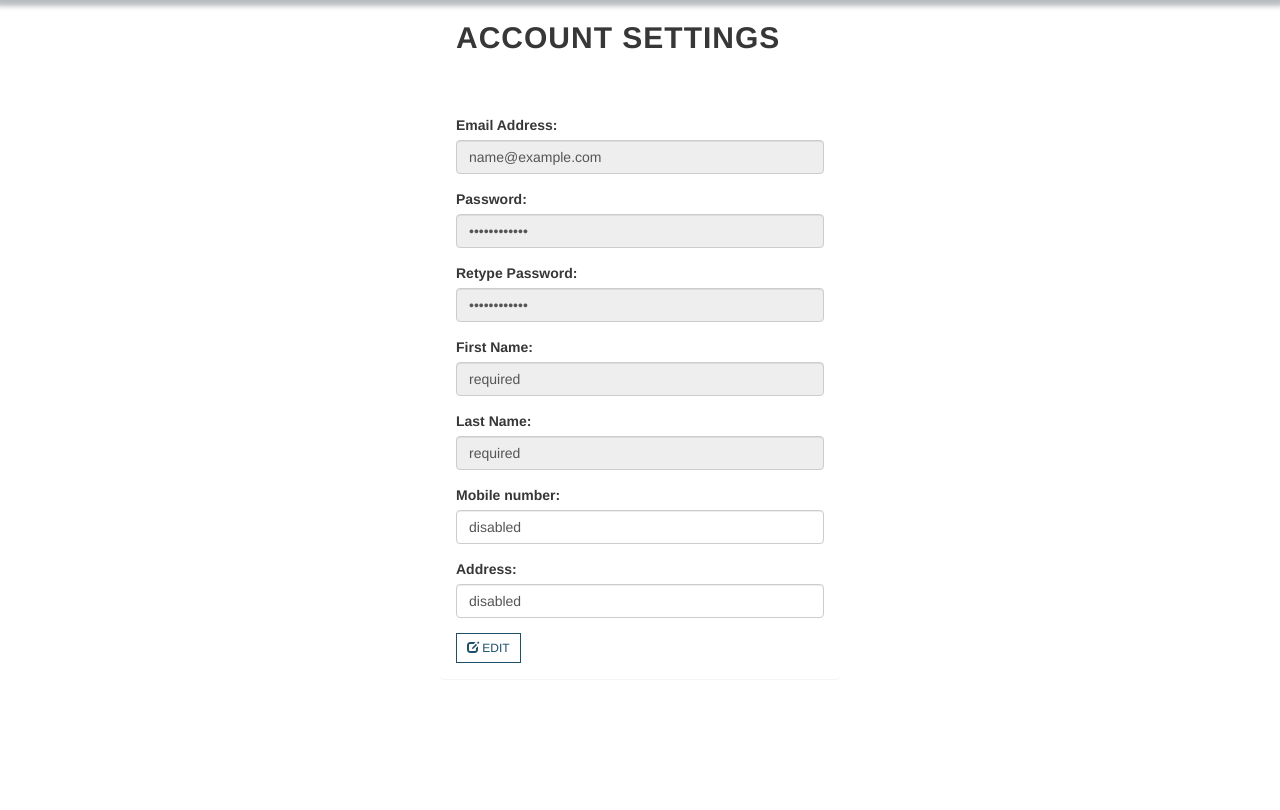
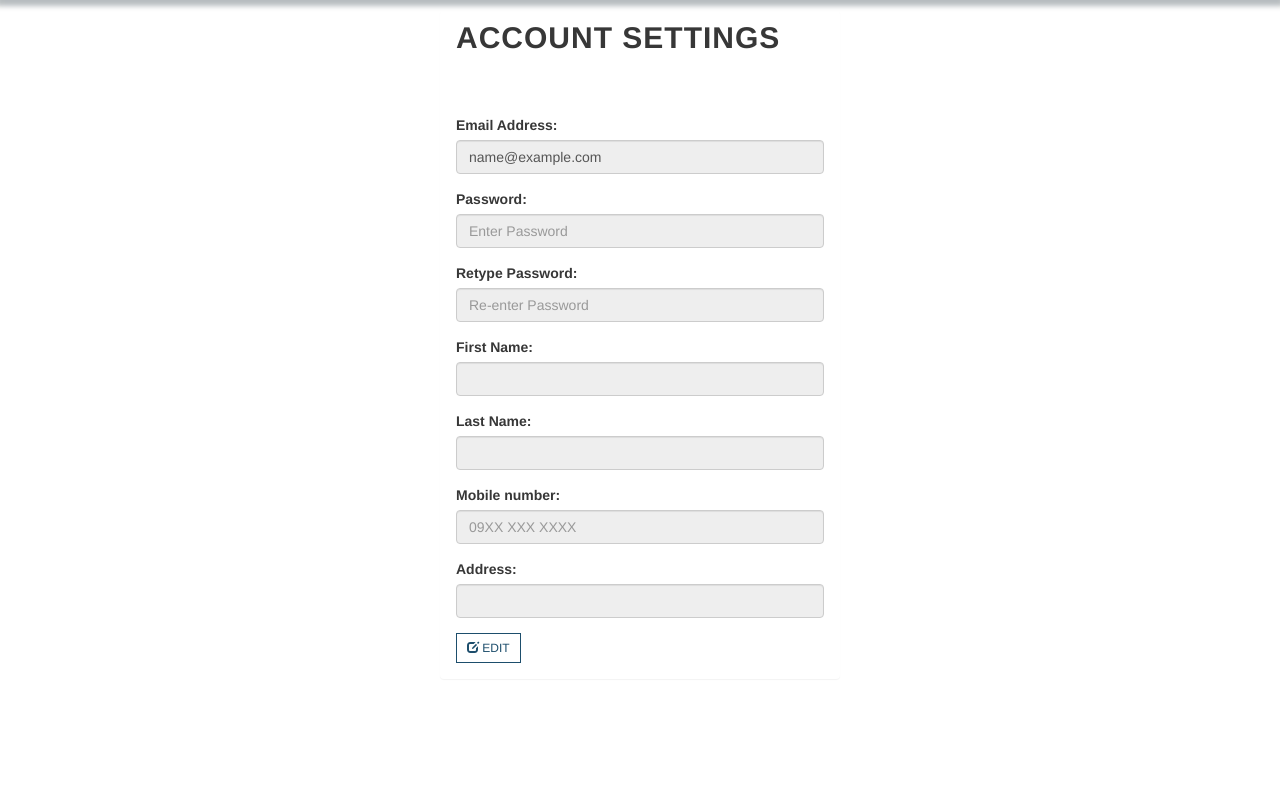
Before and after one commit to fish-bones22/p-o_web, a PHP site: page /accountsettings.php in a window 1280 px wide. Shown: the part 90-900 px from the top of the page. Run offline with PHP 8.4, Linux system fonts and the light colour scheme; the visitor is signed in with stand-in values (Sample User, id 1); data that the repository does not hold is empty.

Commit message:
fixed account settings and forgot password section

```diff
--- a/accountsettings.php
+++ b/accountsettings.php
@@ -9,7 +9,7 @@
     if (isset($_REQUEST["lname"]))
       $lname=$_REQUEST["fname"];
 
-    $query = "SELECT * FROM user WHERE email LIKE '".$_SESSION['email']."'";
+    $query = "SELECT * FROM `user` WHERE `email` LIKE '".$_SESSION['email']."';";
 
     $result = $db->query($query);
     $numresults = $result->num_rows;
@@ -63,31 +63,31 @@
           ?>
           <div class="form-group">
             <label for="email">Email Address:</label>
-            <input type="email" class="form-control" id="email" name="email" autocomplete='off' placeholder="Enter Email" value=<?php echo $email;?> required disabled>
+            <input type="email" class="form-control" id="email" name="email" autocomplete='off' placeholder="Enter Email" value="<?php echo $email;?>" required disabled>
           </div>
           <div class="form-group">
             <label for="pwd">Password:</label>
-            <input type="password" class="form-control" name="Password" id="pwd" name='pass' placeholder="Enter Password" value=<?php echo $password;?> autocomplete required disabled>
+            <input type="password" class="form-control" name="Password" id="pwd" name='pass' placeholder="Enter Password" value="<?php echo $password;?>" autocomplete required disabled>
           </div>
           <div class="form-group">
             <label for="pwd">Retype Password:</label>
-            <input type="password" class="form-control" name="RePassword" id="repwd" name='repass' placeholder="Re-enter Password" value=<?php echo $password;?> autocomplete required disabled>
+            <input type="password" class="form-control" name="RePassword" id="repwd" name='repass' placeholder="Re-enter Password" value="<?php echo $password;?>" autocomplete required disabled>
           </div>
           <div class="form-group">
             <label for="fname" class="control-label">First Name:</label>
-            <input type="text" class="form-control" name="Fname" id="fname" autocomplete='off' value=<?php echo $fname;?> required disabled>
+            <input type="text" class="form-control" name="Fname" id="fname" autocomplete='off' value="<?php echo $fname;?>" required disabled>
           </div>
           <div class="form-group">
             <label for="lname">Last Name:</label>
-            <input type="text" class="lastname-form form-control" name="Lname" id="lname" autocomplete='off' value=<?php echo $lname;?> required disabled>
+            <input type="text" class="lastname-form form-control" name="Lname" id="lname" autocomplete='off' value="<?php echo $lname;?>" required disabled>
           </div>
           <div class="form-group">
             <label for="phone">Mobile number:</label>
-            <input type="text" id="phone" name="Phone" placeholder="09XX XXX XXXX" class="form-control bfh-phone" value=<?php echo $mobile;?> disabled>
+            <input type="text" id="phone" name="Phone" placeholder="09XX XXX XXXX" class="form-control bfh-phone" value="<?php echo $mobile;?>" disabled>
           </div>
           <div class="form-group">
             <label for="phone">Address:</label>
-            <input type="text" id="address" name="Address" class="form-control bfh-phone" value=<?php echo $address;?> disabled>
+            <input type="text" id="address" name="Address" class="form-control bfh-phone" value="<?php echo $address;?>" disabled>
           </div>
             <!--buttons edit and save-->
             <button type="button" class="btn btn-default btn-sm edit-btn">
--- a/reserve.php
+++ b/reserve.php
@@ -14,10 +14,6 @@
   date_default_timezone_set('Asia/Manila');
   $date = date('Y-m-d', time());
   $tomorrow = date("Y-m-d", strtotime("+3 day"));
-
-  function militaryToStandardClock($milTime) {
-
-  }
 ?>
 
 <!DOCTYPE html>
```
Also changed, not shown: js/admin.js (+0 -13 lines), php/accountsettingsverify.php (+7 -8 lines), php/forgotpasswordverify.php (+17 -5 lines).
